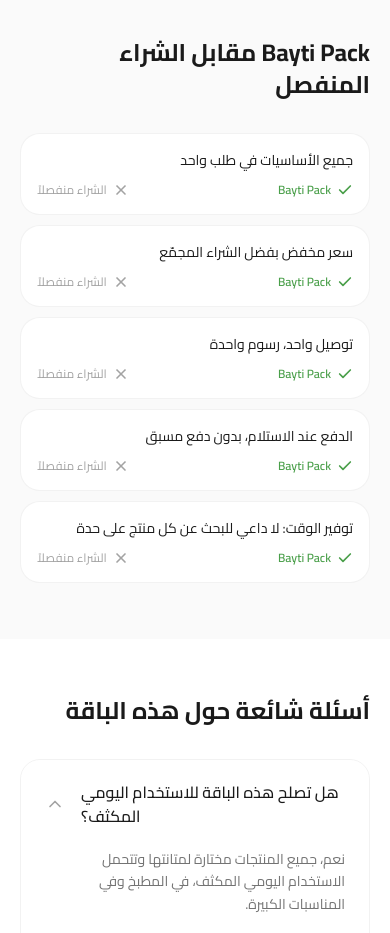
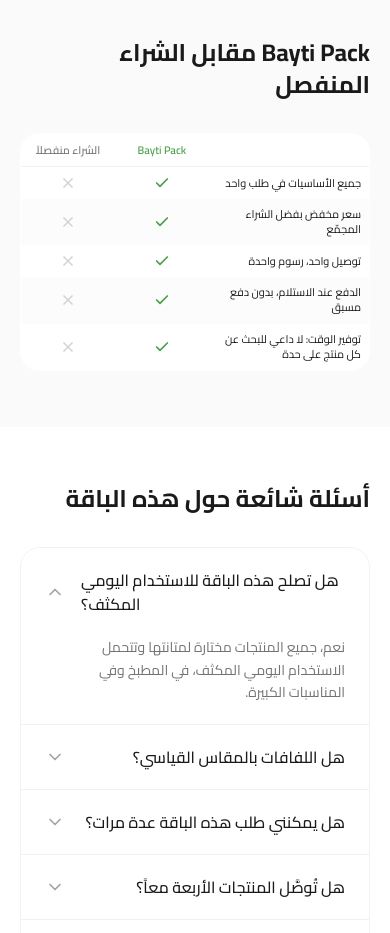
Before and after one commit to bkettani1994-rgb/Bayti-Pack, a Next.js app: page /ar/packs/cuisine-essentielle in a window 390 px wide. Shown: the part 3200-4133 px from the top of the page. Built offline with nearby package versions, Linux system fonts and the light colour scheme.

Commit message:
Restore single-table comparison layout, shrink text to fit mobile
Reverts the mobile stacked-card variant in favor of the original
table on all breakpoints, with smaller text/padding/icons and a
fixed column layout so the table fits without horizontal scroll
down to 320px wide.

```diff
--- a/components/product/ComparisonTable.tsx
+++ b/components/product/ComparisonTable.tsx
@@ -10,44 +10,24 @@ export default function ComparisonTable({ comparison }: { comparison: Dictionary
           <h2 className="text-2xl font-bold text-ink sm:text-3xl">{comparison.heading}</h2>
         </Reveal>
 
-        {/* Mobile: stacked cards, no horizontal scroll */}
-        <Reveal delay={0.1} className="mt-8 space-y-2.5 sm:hidden">
-          {comparison.rows.map((row) => (
-            <div key={row} className="rounded-xl2 border border-black/5 bg-white p-4">
-              <p className="text-sm text-ink">{row}</p>
-              <div className="mt-3 flex items-center justify-between gap-2">
-                <span className="flex items-center gap-1.5 text-xs font-semibold text-brand-dark">
-                  <Check className="h-4 w-4 flex-shrink-0" strokeWidth={2.5} />
-                  {comparison.ourColumn}
-                </span>
-                <span className="flex items-center gap-1.5 text-xs text-neutral-400">
-                  <X className="h-4 w-4 flex-shrink-0" strokeWidth={2.5} />
-                  {comparison.othersColumn}
-                </span>
-              </div>
-            </div>
-          ))}
-        </Reveal>
-
-        {/* Desktop: full table */}
-        <Reveal delay={0.1} className="mt-8 hidden sm:block">
-          <table className="w-full overflow-hidden rounded-xl2 border border-black/5 bg-white text-sm">
+        <Reveal delay={0.1} className="mt-8">
+          <table className="w-full table-fixed overflow-hidden rounded-xl2 border border-black/5 bg-white text-[11px] sm:text-sm">
             <thead>
               <tr className="border-b border-black/5">
-                <th className="w-1/2 p-4 text-left font-medium text-neutral-500 rtl:text-right"> </th>
-                <th className="p-4 text-center font-semibold text-brand-dark">{comparison.ourColumn}</th>
-                <th className="p-4 text-center font-medium text-neutral-500">{comparison.othersColumn}</th>
+                <th className="w-[46%] p-2 text-left font-medium text-neutral-500 rtl:text-right sm:p-4"> </th>
+                <th className="p-2 text-center font-semibold text-brand-dark sm:p-4">{comparison.ourColumn}</th>
+                <th className="p-2 text-center font-medium text-neutral-500 sm:p-4">{comparison.othersColumn}</th>
               </tr>
             </thead>
             <tbody>
               {comparison.rows.map((row, i) => (
                 <tr key={row} className={i % 2 === 0 ? "bg-white" : "bg-neutral-50/60"}>
-                  <td className="p-4 text-ink">{row}</td>
-                  <td className="p-4">
-                    <Check className="mx-auto h-5 w-5 text-brand-dark" strokeWidth={2.5} />
+                  <td className="p-2 leading-snug text-ink sm:p-4">{row}</td>
+                  <td className="p-2 sm:p-4">
+                    <Check className="mx-auto h-4 w-4 text-brand-dark sm:h-5 sm:w-5" strokeWidth={2.5} />
                   </td>
-                  <td className="p-4">
-                    <X className="mx-auto h-5 w-5 text-neutral-300" strokeWidth={2.5} />
+                  <td className="p-2 sm:p-4">
+                    <X className="mx-auto h-4 w-4 text-neutral-300 sm:h-5 sm:w-5" strokeWidth={2.5} />
                   </td>
                 </tr>
               ))}
```
